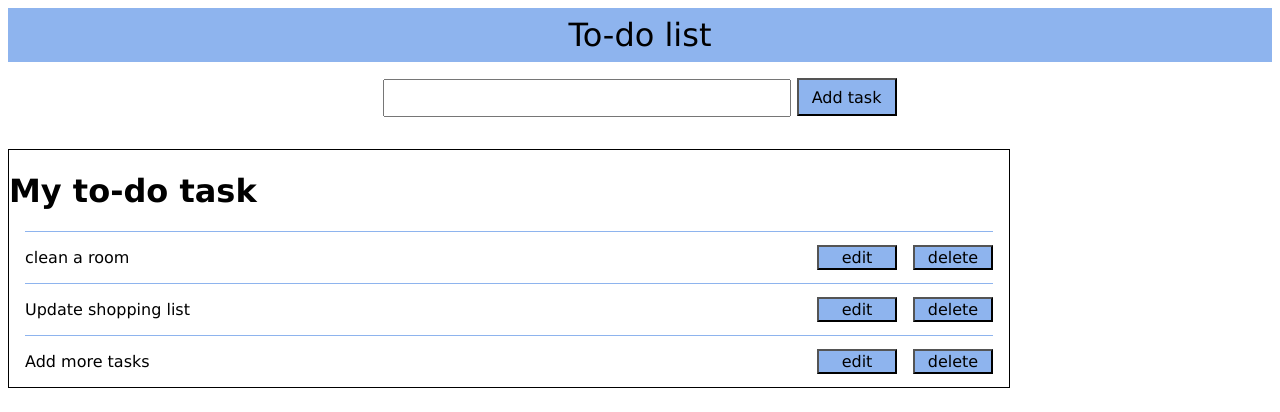
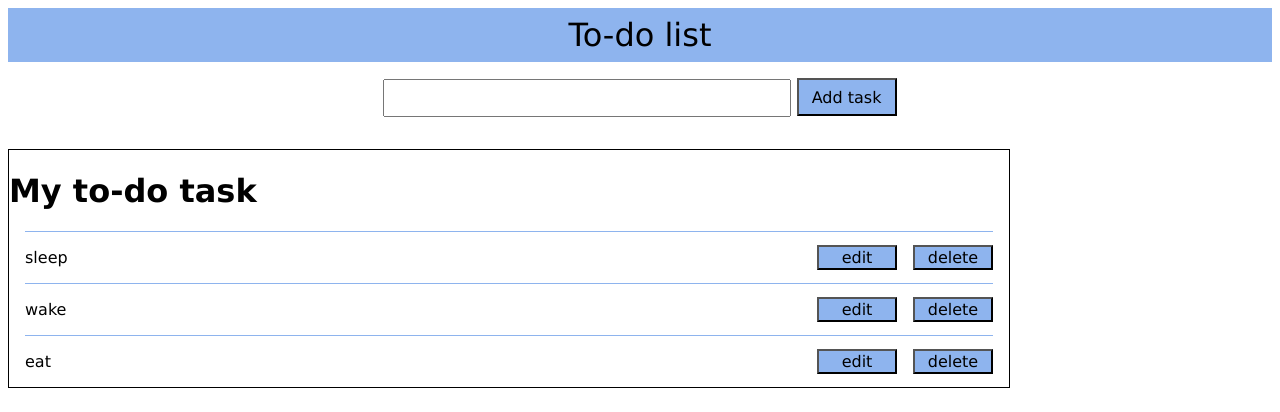
Before and after one commit to Kmokwena/todo-list-vanilla-js, a plain HTML site: page index.html in a window 1280 px wide. Drawn offline with Linux system fonts and the light colour scheme.

Commit message:
extracted addTask funtion from the event listener to be a stand alone function

```diff
--- a/index.html
+++ b/index.html
@@ -17,21 +17,7 @@
 
     <div class="task-list">
       <h1>My to-do task</h1>
-      <div class="task">
-        <p>clean a room</p>
-        <button>edit</button>
-        <button>delete</button>
-      </div>
-      <div class="task">
-        <p>Update shopping list</p>
-        <button>edit</button>
-        <button>delete</button>
-      </div>
-      <div class="task">
-        <p>Add more tasks</p>
-        <button>edit</button>
-        <button>delete</button>
-      </div>
+
     </div>
   </body>
 </html>
--- a/js/app.js
+++ b/js/app.js
@@ -4,23 +4,29 @@
 const addBtn = document.getElementById("add-btn");
 
 addBtn.addEventListener("click", function () {
-  let text = inputText.value;
+  addTask(inputText.value);
+  inputText.value = "";
+});
 
-  inputText.value = "";
-  const task = document.createElement("div");
-  task.className = "task";
+function addTask(task) {
+  const taskDiv = document.createElement("div");
+  taskDiv.className = "task";
 
   const taskText = document.createElement("p");
-  taskText.innerText = text;
-  task.appendChild(taskText);
+  taskText.innerText = task;
+  taskDiv.appendChild(taskText);
 
   const editBtn = document.createElement("button");
   editBtn.innerText = "edit";
-  task.appendChild(editBtn);
+  taskDiv.appendChild(editBtn);
 
   const deleteBtn = document.createElement("button");
   deleteBtn.innerText = "delete";
-  task.appendChild(deleteBtn);
+  taskDiv.appendChild(deleteBtn);
 
-  taskList.appendChild(task);
-});
+  taskList.appendChild(taskDiv);
+}
+
+addTask("sleep");
+addTask("wake");
+addTask("eat");
```
